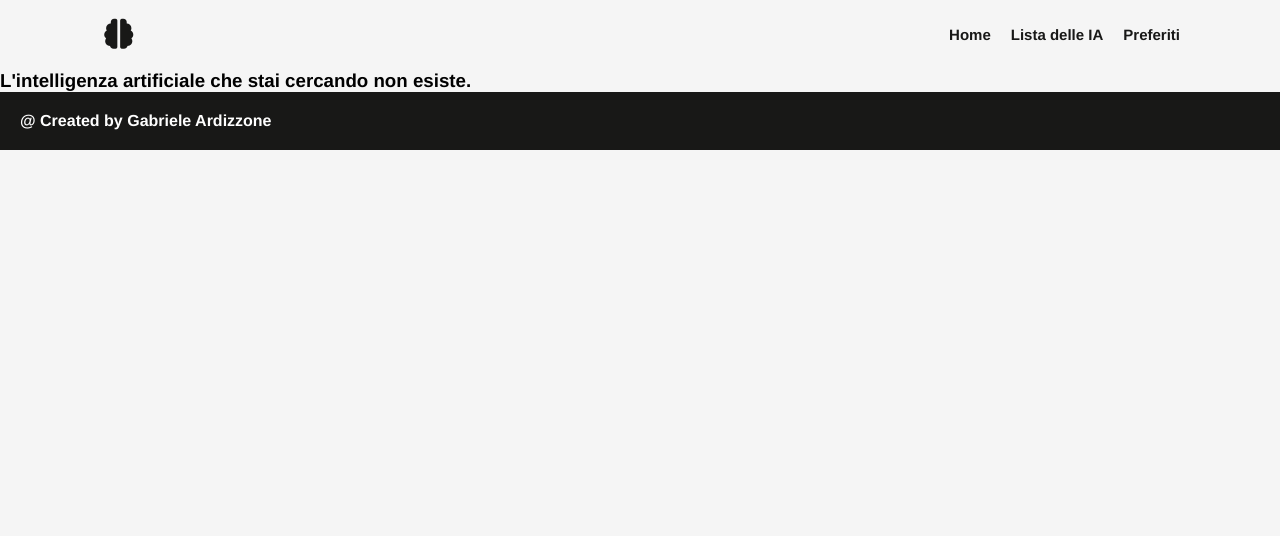
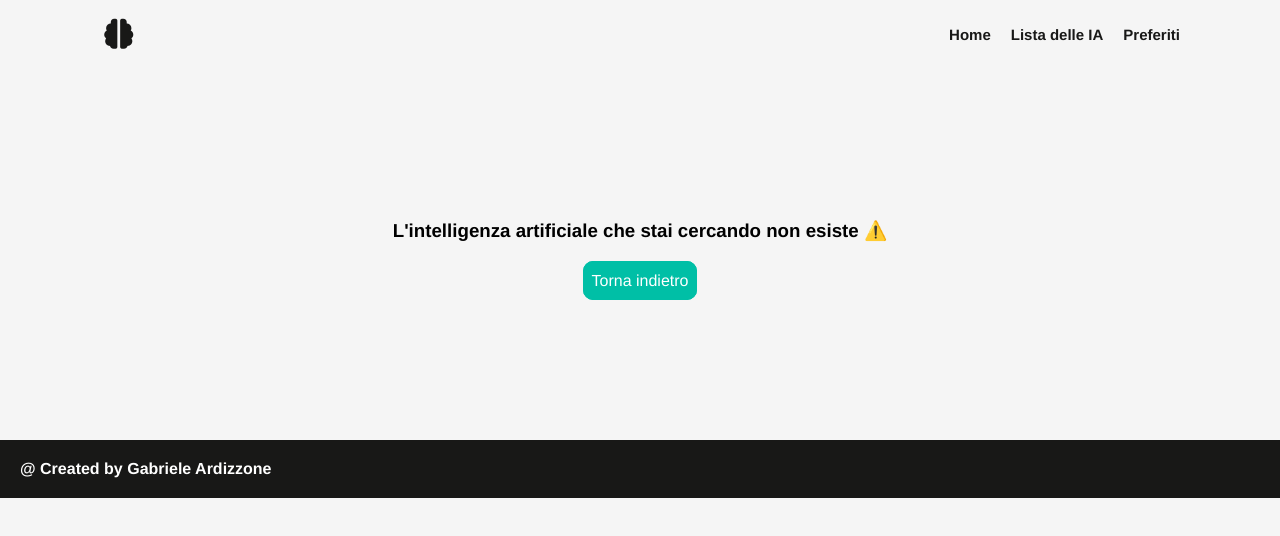
Before and after one commit to gabriele-ag/progetto-finale-spec-frontend-front, a React (Vite) app: page /listaia/1 in a window 1280 px wide. Shown: the top 536 px of the page. Built offline with nearby package versions, Linux system fonts and the light colour scheme; no server answers.

Commit message:
feat: stylized not found page and noai section on dettagliIA

```diff
--- a/src/Pages/404NotFound.jsx
+++ b/src/Pages/404NotFound.jsx
@@ -1,13 +1,21 @@
 import { Link } from "react-router-dom"
 import "./CSS/404NotFound.css"
 
+import { useNavigate } from "react-router-dom"
+
 const NotFound = () => {
+
+    const navigate = useNavigate()
+
     return (
         <>
-            <div className="container">
-                <h1>Ti sei perso? </h1>
-                <p>La pagina che stai cercando non esiste</p>
-                <Link to={"/"}>Torna alla Home</Link>
+            <div className="container notfound-box">
+                <h1 className="notfound-title m-bottom">Ti sei perso? ⛔️ </h1>
+                <p className="notfound-p m-bottom">La pagina che stai cercando non esiste</p>
+                <div className="notfound-btn-box">
+                    <Link className="notfound-btn btn1" to={"/"}>Torna alla Home</Link>
+                    <Link className="notfound-btn btn2" onClick={()  => navigate(-1)}>Torna alla pagina precedente</Link>
+                </div>
             </div>
         </>
     )
--- a/src/Pages/CSS/404NotFound.css
+++ b/src/Pages/CSS/404NotFound.css
@@ -0,0 +1,69 @@
+:root {
+    --common-color-1: #181817;
+    --common-color-2: #F1D302;
+    --common-color-3: #00BFA6;
+    --common-color-4: #FFFFFF;
+    --common-color-5: #52489C;
+}
+
+/* NOTFOUND Utilities */
+
+.m-bottom {
+    margin-bottom: 20px;
+}
+
+/**/
+
+.notfound-box {
+    text-align: center;
+    padding: 300px 0;
+
+}
+
+.notfound-title {
+    font-size: 50px;
+}
+
+.notfound-p {
+    font-size: 20px;
+}
+
+.notfound-btn-box {
+    display: flex;
+    justify-content: center;
+    align-items: center;
+    gap: 20px;
+}
+
+.notfound-btn {
+    border-radius: 10px;
+    padding: 10px 8px;
+    color: var(--common-color-4);
+    transition: color 0.5s ease-in-out;
+}
+
+.notfound-btn:hover {
+    border: 1px solid black;
+    background-color: transparent;
+    color: var(--common-color-1);
+}
+
+.btn1 {
+    background-color: var(--common-color-1) ;
+}
+
+.btn2 {
+    background-color: var(--common-color-3);
+}
+
+@media screen and (max-width: 320px) {
+
+    .notfound-title {
+        font-size: 30px;
+    }
+
+    .notfound-p {
+        font-size: 18px;
+    }
+
+}
--- a/src/Pages/CSS/Dettagli.css
+++ b/src/Pages/CSS/Dettagli.css
@@ -94,6 +94,37 @@
     margin-bottom: 15px;
 }
 
+
+
+/* AI NON TROVATA */
+
+.no-ai-box {
+    padding: 150px 0px;
+    text-align: center;
+}
+
+.no-ai-title {
+    margin-bottom: 30px;
+}
+
+.no-ai-btn {
+    background-color: var(--common-color-3);
+    color: var(--common-color-4);
+    padding: 10px 8px;
+    border-radius: 10px;
+    transition: color 0.5s ease-in-out;
+    border: 1px solid var(--common-color-3);
+}
+
+.no-ai-btn:hover {
+    background-color: transparent;
+    color: var(--common-color-1);
+    border-color: var(--common-color-1);
+}
+
+
+/* MEDIAQUERY */
+
 /* Tablet */
 
 @media screen and (max-width: 768px) {
--- a/src/Pages/DettagliIA.jsx
+++ b/src/Pages/DettagliIA.jsx
@@ -16,11 +16,7 @@ const DettagliIA = () => {
    useEffect(() => {
         const fetchAIdata = async () => {
             const data = await getSingleAI(id)
-            if (!data) {
-                navigate("/not-found")
-            } else {
                 setSingleAI(data)
-            }
         }
 
         fetchAIdata()
@@ -55,7 +51,10 @@ const DettagliIA = () => {
             ) : singleAI === null ? (
                 <>
                     {/* PENSARE A QUESTA PARTE */}
-                    <h3 className="no-ai">L'intelligenza artificiale che stai cercando non esiste.</h3>
+                    <div className="container no-ai-box">
+                        <h3 className="no-ai-title">L'intelligenza artificiale che stai cercando non esiste ⚠️</h3>
+                        <Link className="no-ai-btn" onClick={() => navigate(-1)}>Torna indietro</Link>
+                    </div>
                 </>
             ) : (
                 <>
--- a/src/components/CSS/ModalConfronto.css
+++ b/src/components/CSS/ModalConfronto.css
@@ -78,6 +78,7 @@
   text-align: left;
   word-break: break-word;
   white-space: normal;
+  min-width: 150px;
 }
 
 .modal-compare-table th {
@@ -87,12 +88,17 @@
 
 @media (max-width: 768px) {
   .modal-compare-table {
-    display: block;
     overflow-x: auto;
   }
 
   .modal-table-wrapper {
     width: 100%;
     overflow-x: auto;
+    -webkit-overflow-scrolling: touch;
+  }
+
+  .modal-compare-table th,
+  .modal-compare-table td {
+    font-size: 13px;
   }
 }
```
